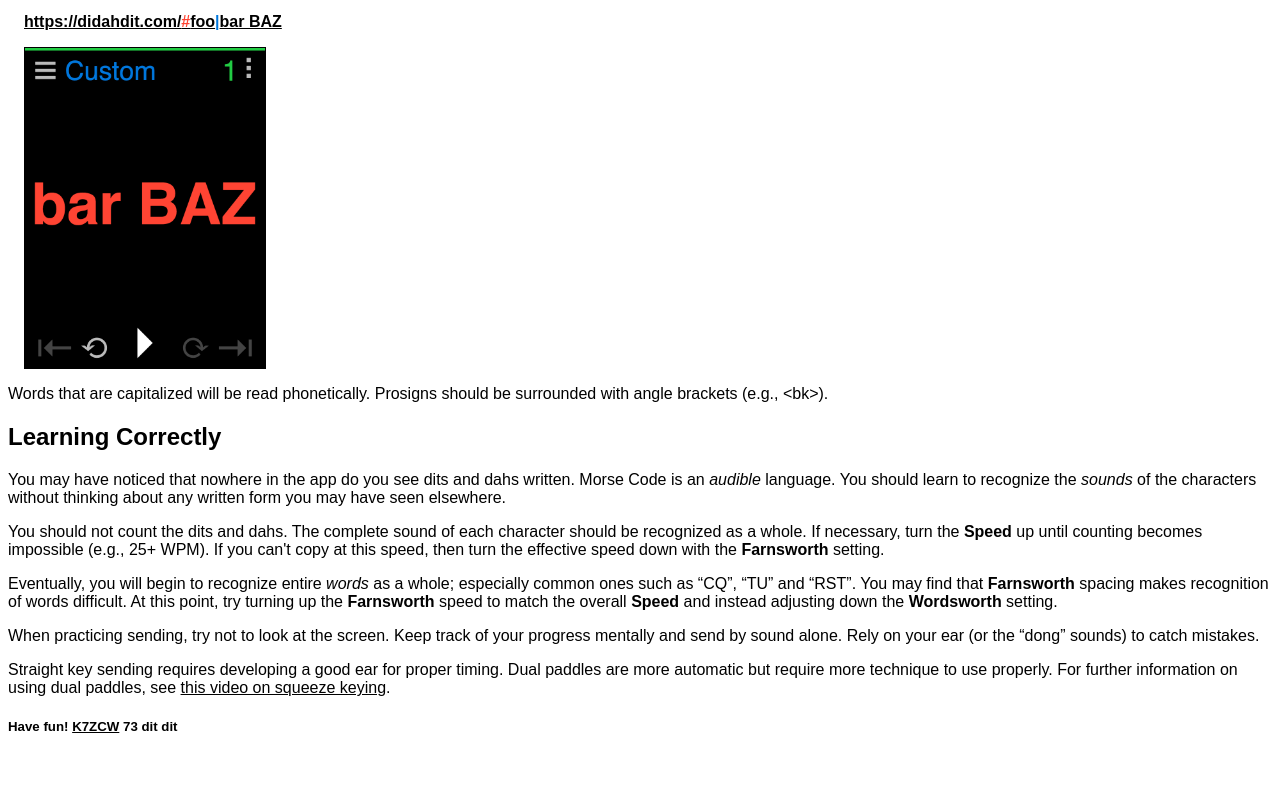
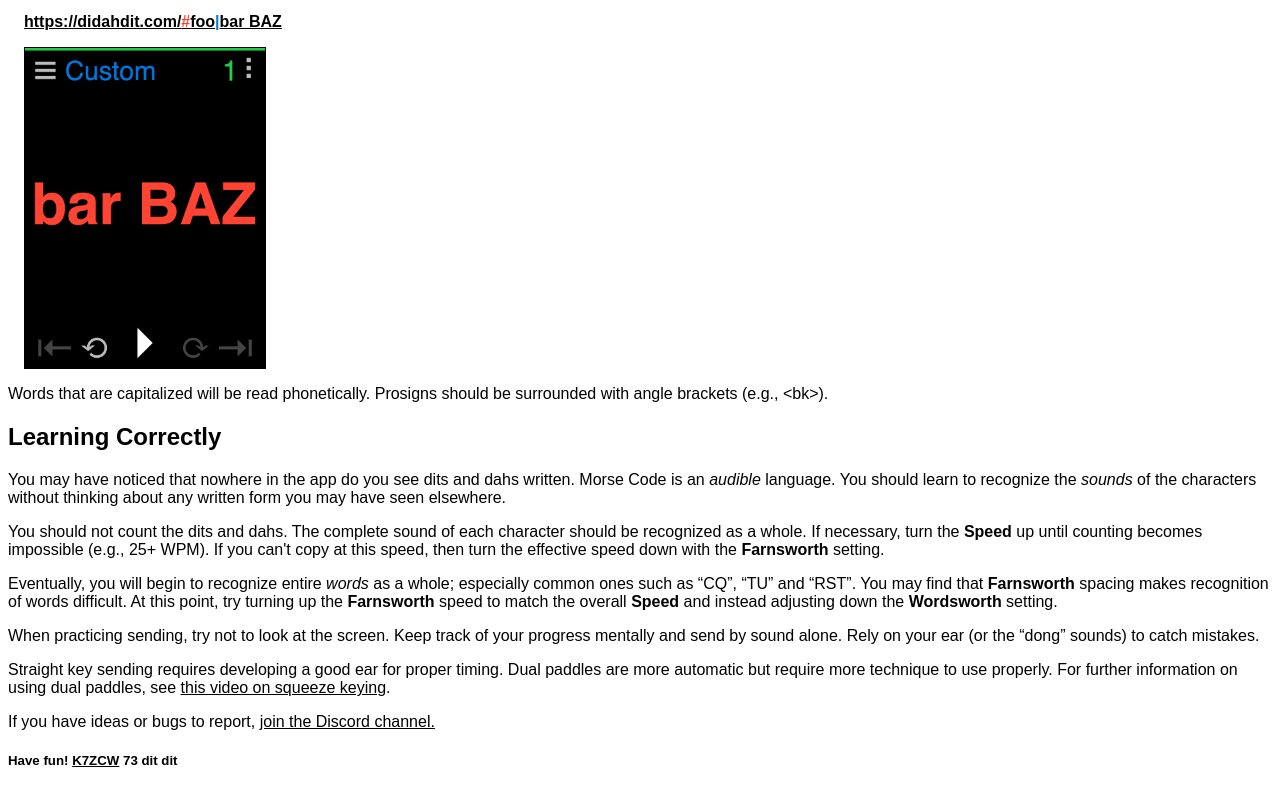
Before and after one commit to AshleyF/didahdit.com, a plain HTML site: page docs/index.html in a window 1280 px wide. Shown: the part 5577-6368 px from the top of the page. Before the commit the page ends 6334 px from the top, so only its background shows below. Drawn offline with Linux system fonts and the light colour scheme.

Commit message:
Increased speech volume and added Discord link

```diff
--- a/docs/index.html
+++ b/docs/index.html
@@ -100,6 +100,7 @@
         <p>Eventually, you will begin to recognize entire <i>words</i> as a whole; especially common ones such as &ldquo;CQ&rdquo;, &ldquo;TU&rdquo; and &ldquo;RST&rdquo;. You may find that <b>Farnsworth</b> spacing makes recognition of words difficult. At this point, try turning up the <b>Farnsworth</b> speed to match the overall <b>Speed</b> and instead adjusting down the <b>Wordsworth</b> setting.</p>
         <p>When practicing sending, try not to look at the screen. Keep track of your progress mentally and send by sound alone. Rely on your ear (or the &ldquo;dong&rdquo; sounds) to catch mistakes.</p>
         <p>Straight key sending requires developing a good ear for proper timing. Dual paddles are more automatic but require more technique to use properly. For further information on using dual paddles, see <a href="https://youtu.be/Hn4j2nfdKNE">this video on squeeze keying</a>.</p>
+        <p>If you have ideas or bugs to report, <a href="https://discord.gg/Ez3JmW9X">join the Discord channel.</a></p>
         <h5>Have fun! <a href="https://www.qrz.com/db/k7zcw">K7ZCW</a> 73 dit dit</h5>
     </body>
 </html>
```
Also changed, not shown: index.html (+0 -1 lines).
